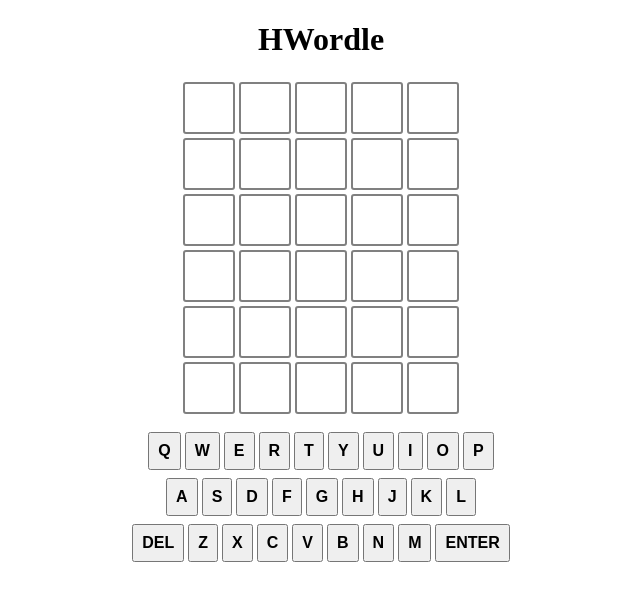
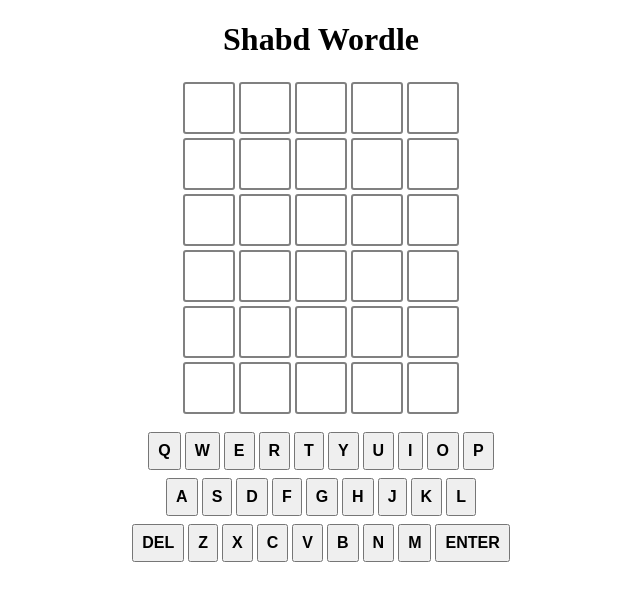
Before and after one commit to kaviarpan/kaviarpan.github.io, a plain HTML site: page index.html in a window 1280 px wide. Shown: the whole page, without its empty margins (319-959 px from the left). Drawn offline with nearby package versions, Linux system fonts and the light colour scheme.

Commit message:
Update index.html

```diff
--- a/index.html
+++ b/index.html
@@ -13,7 +13,7 @@
   />
 </head>
 <body>
-    <h1> HWordle </h1>
+    <h1> Shabd Wordle </h1>
 
     <div id="game-board">
 
```
